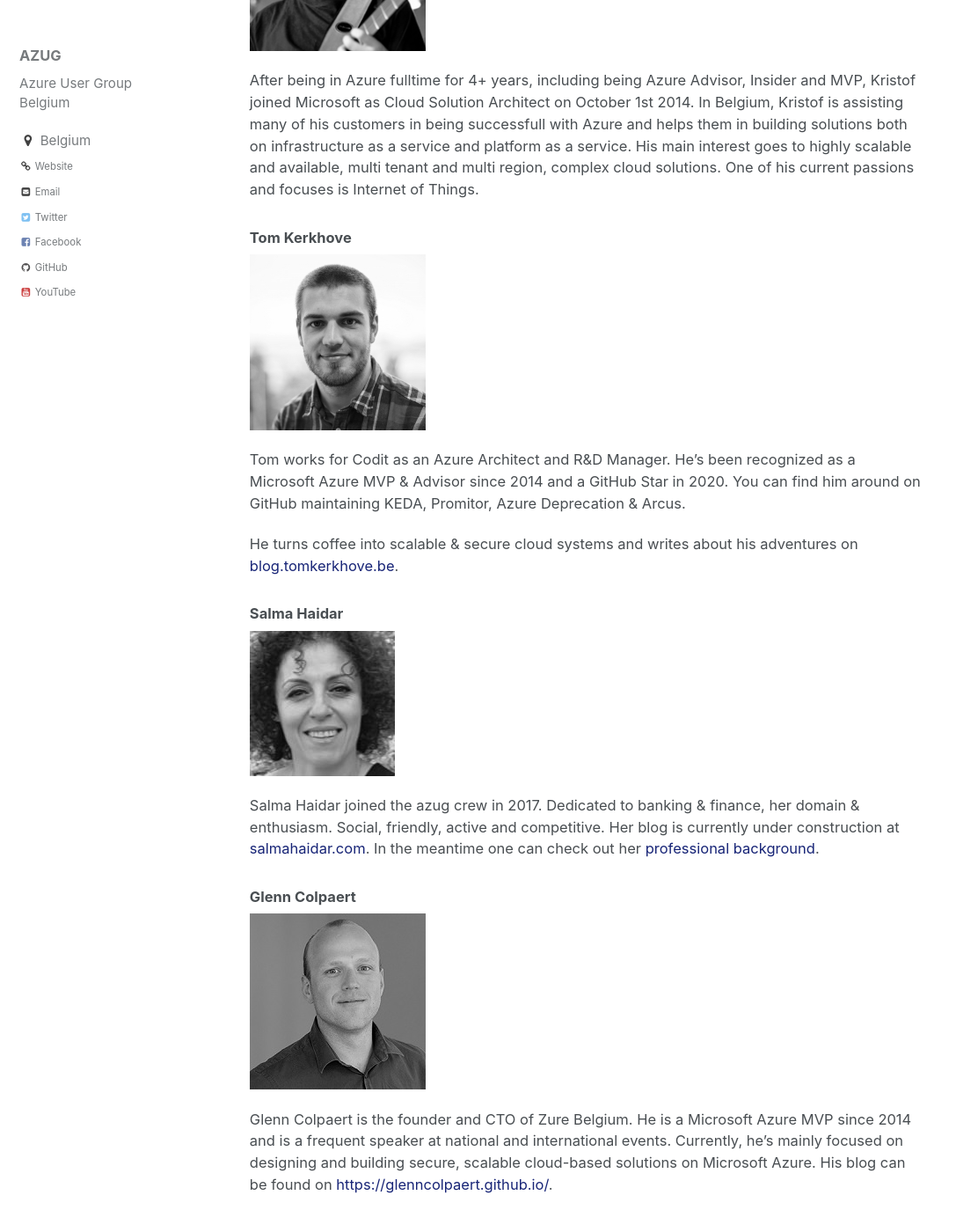
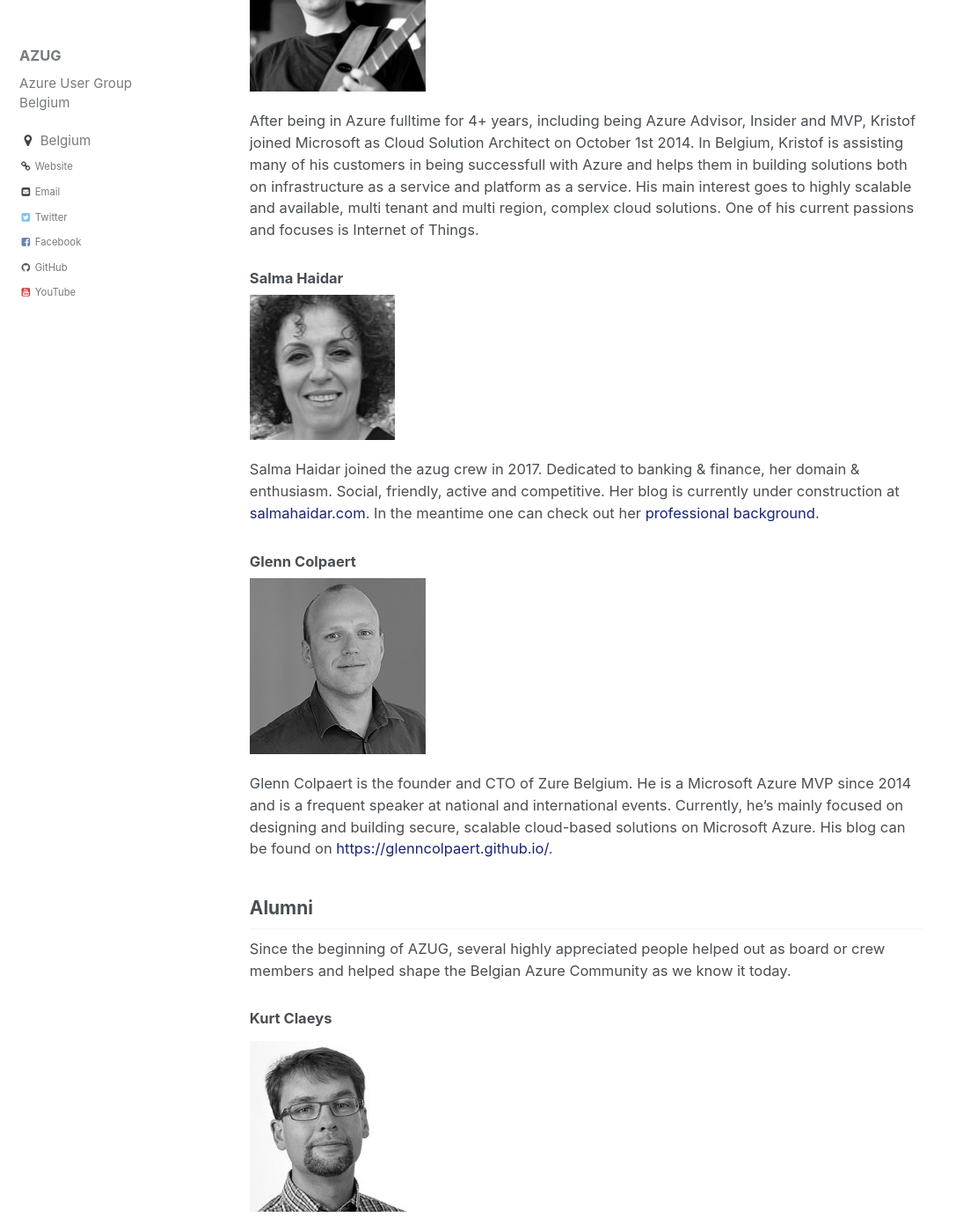
Before and after one commit to AzugBe/azugbe.github.io, a Jekyll site: the page built from _pages/about.md, in a window 1280 px wide and 1400 px high, scrolled down 3576 px. Shown: the whole window at 88% size, without its empty margins (0-1087 px from the left). Built offline with Jekyll 4.4.1, drawn with Linux system fonts in a browser that asks for light colours; comment, search, counter and statistics services are not loaded; some of the changed text lies outside the part shown.

Commit message:
chore: Update "About" now that I have left the crew (#120)

```diff
--- a/_pages/about.md
+++ b/_pages/about.md
@@ -74,14 +76,6 @@ After being in Azure fulltime for 4+ years, including being Azure Advisor, Insid
 In Belgium, Kristof is assisting many of his customers in being successfull with Azure and helps them in building solutions both on infrastructure as a service and platform as a service.
 His main interest goes to highly scalable and available, multi tenant and multi region, complex cloud solutions. One of his current passions and focuses is Internet of Things.
 
-### Tom Kerkhove
-
-![](/assets/media/crew/tom-kerkhove.jpg)
-
-Tom works for Codit as an Azure Architect and R&D Manager. He's been recognized as a Microsoft Azure MVP & Advisor since 2014 and a GitHub Star in 2020. You can find him around on GitHub maintaining KEDA, Promitor, Azure Deprecation & Arcus.
-
-He turns coffee into scalable & secure cloud systems and writes about his adventures on <a href="https://blog.tomkerkhove.be" target="_blank">blog.tomkerkhove.be</a>.
-
 ### Salma Haidar
 
 ![](/assets/media/crew/salma-haidar.jpg)
@@ -103,10 +97,14 @@ Since the beginning of AZUG, several highly appreciated people helped out as boa
 
 ![Kurt Claeys](/assets/media/alumni/kurt-claeys2.jpg)
 
+### Panagiotis Kefalidis
+
+![Panagiotis Kefalidis](/assets/media/alumni/panagiotis-kefalidis.jpg)
+
 ### Sam Vanhoutte
 
 ![Sam Vanhoutte](/assets/media/alumni/sam-vanhoutte.jpg)
 
-### Panagiotis Kefalidis
+### Tom Kerkhove
 
-![Panagiotis Kefalidis](/assets/media/alumni/panagiotis-kefalidis.jpg)
+![Tom Kerkhove](/assets/media/crew/tom-kerkhove.jpg)
```
Also changed, not shown: other parts of _pages/about.md (+2 -0 lines).
